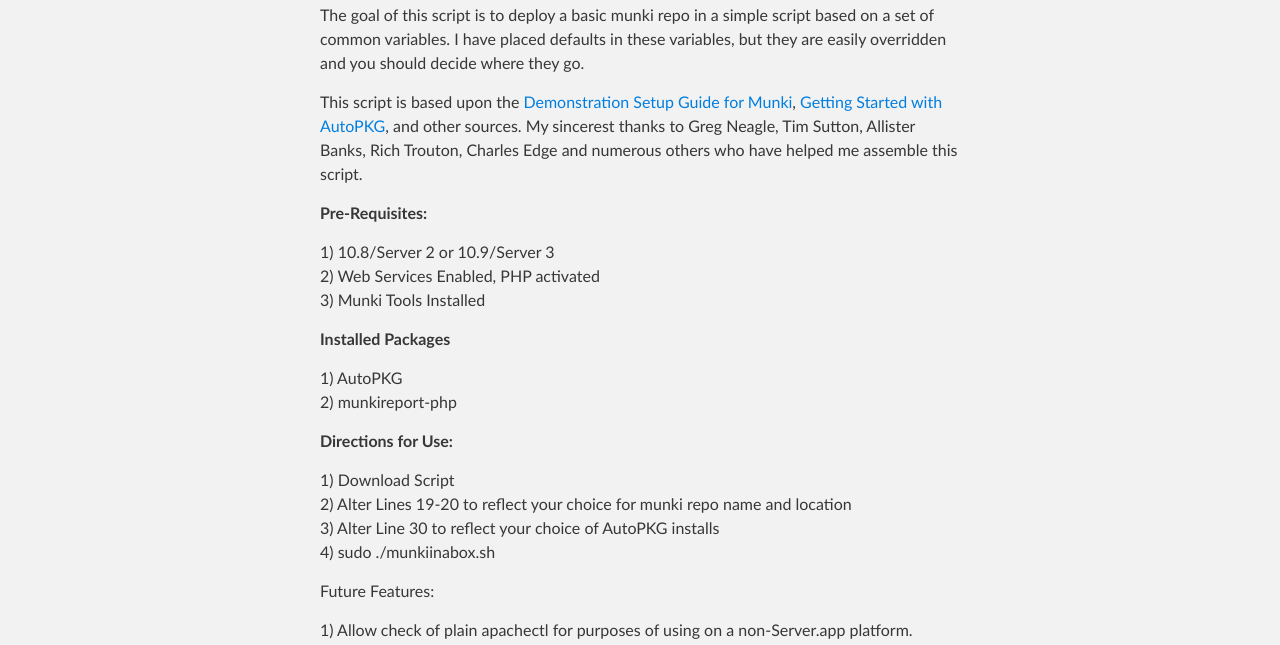
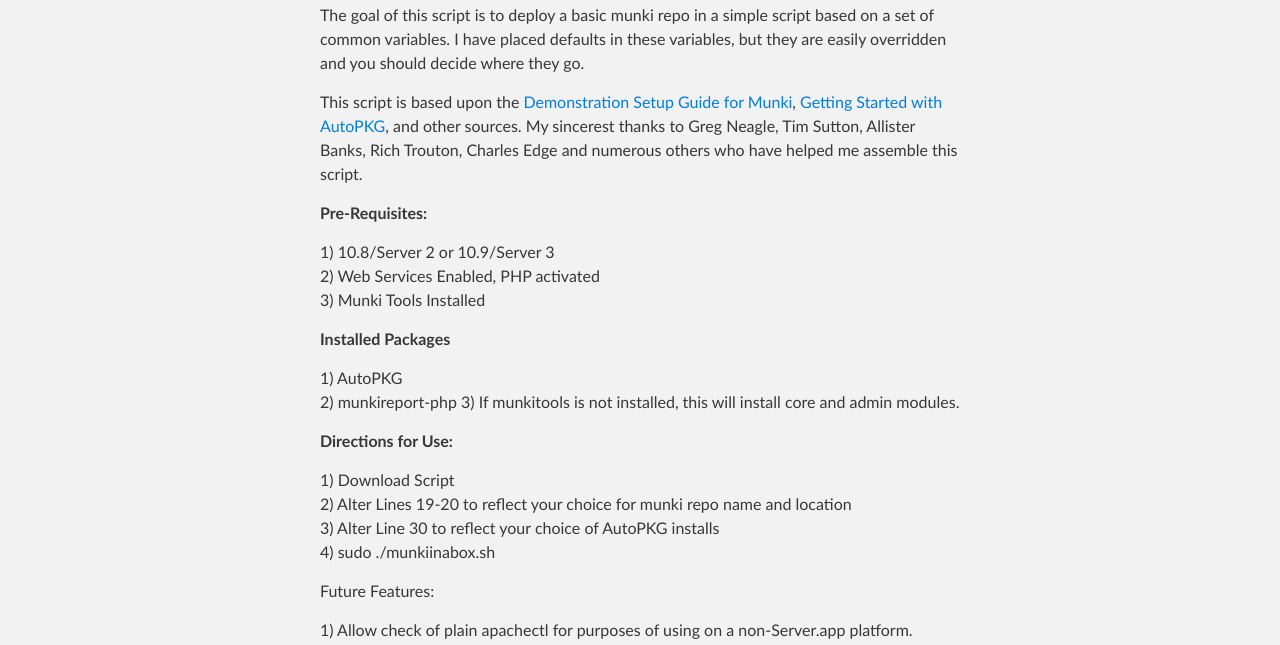
Before and after one commit to tbridge/munki-in-a-box, a plain HTML site: page index.html in a window 1280 px wide. Shown: the part 437-1082 px from the top of the page. Drawn offline with Linux system fonts and the light colour scheme.

Commit message:
docs update

```diff
--- a/index.html
+++ b/index.html
@@ -52,7 +52,8 @@
 <p><strong>Installed Packages</strong></p>
 
 <p>1) AutoPKG<br>
-2) munkireport-php</p>
+2) munkireport-php
+3) If munkitools is not installed, this will install core and admin modules.</p>
 
 <p><strong>Directions for Use:</strong></p>
 
```
